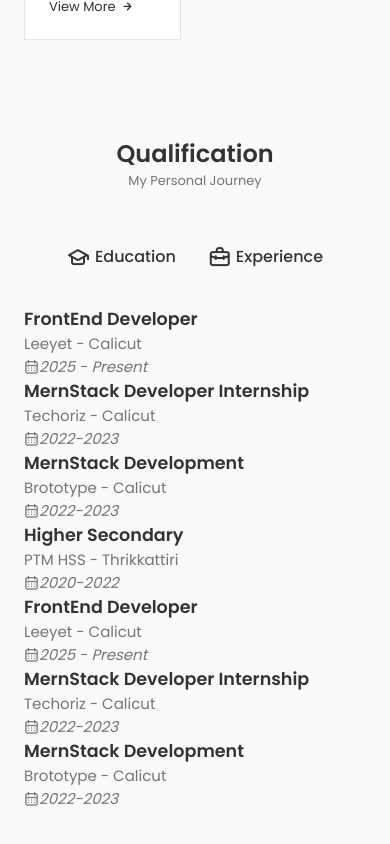
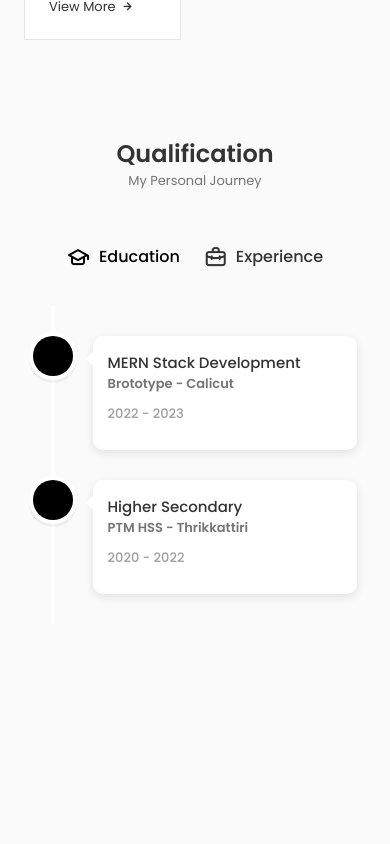
Before and after one commit to FidhaLatheef/Fidha-Portfolio, a React (Create React App) app: page / in a window 390 px wide. Shown: the part 2615-3459 px from the top of the page. After the commit the page ends 3351 px from the top, so only its background shows below. Built offline with nearby package versions, Linux system fonts and the light colour scheme.

Commit message:
qualification section design completed

```diff
--- a/package.json
+++ b/package.json
@@ -14,6 +14,7 @@
     "react-dom": "^18.3.1",
     "react-scripts": "5.0.1",
     "react-typing-effect": "^2.0.5",
+    "react-vertical-timeline-component": "^3.5.3",
     "web-vitals": "^2.1.4"
   },
   "scripts": {
--- a/src/components/Qualification/Qualification.jsx
+++ b/src/components/Qualification/Qualification.jsx
@@ -1,200 +1,106 @@
-import React from 'react'
-import "./qualification.css"
+import React, { useState } from 'react';
+import { VerticalTimeline, VerticalTimelineElement } from 'react-vertical-timeline-component';
+import 'react-vertical-timeline-component/style.min.css';
+import "./qualification.css";
 
 function Qualification() {
+  const [toggleState, setToggleState] = useState(1);
+
+  const toggleTab = (index) => {
+    setToggleState(index);
+  };
+
+  const educationData = [
+    {
+      title: "MERN Stack Development",
+      subtitle: "Brototype - Calicut",
+      date: "2022 - 2023",
+      // icon: "uil uil-graduation-cap",
+    },
+    {
+      title: "Higher Secondary",
+      subtitle: "PTM HSS - Thrikkattiri",
+      date: "2020 - 2022",
+      // icon: "uil uil-graduation-cap",
+    },
+  ];
+
+  const experienceData = [
+    {
+      title: "FrontEnd Developer",
+      subtitle: "Leeyet - Calicut",
+      date: "2025 - Present",
+      // icon: "uil uil-briefcase-alt",
+    },
+    {
+      title: "MERN Stack Developer Internship",
+      subtitle: "Techoriz - Calicut",
+      date: "2022 - 2023",
+      // icon: "uil uil-briefcase-alt",
+    },
+  ];
+
   return (
-    <section className="qualification section">
+    <section className="qualification section" id="qualification">
       <h2 className="section__title">Qualification</h2>
       <span className="section__subtitle">My Personal Journey</span>
 
       <div className="qualification__container container">
         <div className="qualification__tabs">
-  <div className="qualification__button qualification__active button--flex">
+          <div
+            className={toggleState === 1 ? "qualification__button qualification__active button--flex" : "qualification__button button--flex"}
+            onClick={() => toggleTab(1)}
+          >
             <i className="uil uil-graduation-cap qualification__icon"></i>
             <span className="qualification__text">Education</span>
           </div>
-  <div className="qualification__button button--flex">
+          <div
+            className={toggleState === 2 ? "qualification__button qualification__active button--flex" : "qualification__button button--flex"}
+            onClick={() => toggleTab(2)}
+          >
             <i className="uil uil-briefcase-alt qualification__icon"></i>
             <span className="qualification__text">Experience</span>
           </div>
         </div>
 
         <div className="qualification__sections">
-          <div className="qualification__content
-          qualification__content--active">
-            <div className="qualification__data">
+          {toggleState === 1 && (
+            <VerticalTimeline>
+              {educationData.map((item, index) => (
+                <VerticalTimelineElement
+                  key={index}
+                  className="vertical-timeline-element--education"
+                  date={item.date}
+                  iconStyle={{ background: 'var(--title-color-dark)', color: '#fff' }}
+                  icon={<i className={item.icon}></i>}
+                >
+                  <h3 className="vertical-timeline-element-title">{item.title}</h3>
+                  <h4 className="vertical-timeline-element-subtitle">{item.subtitle}</h4>
+                </VerticalTimelineElement>
+              ))}
+            </VerticalTimeline>
+          )}
 
-              <div>
-                <h3 className="qualification__title">
-                  FrontEnd Developer
-                </h3>
-                <span className="qualification__subtitle">
-                  Leeyet - Calicut
-                </span>
-                <div className="qualification__calendar">
-                  <i className="uil uil-calendar-alt">
-                    2025 - Present
-                  </i>
-                </div>
-              </div>
-
-              <div>
-                <span className="qualification__rounder"></span>
-                <span className="qualification__line"></span>
-              </div>
-
-            </div>
-
-            <div className="qualification__data">
-              <div></div>
-
-              <div>
-                <span className="qualification__rounder"></span>
-                <span className="qualification__line"></span>
-              </div>
-              <div>
-                <h3 className="qualification__title">
-                  MernStack Developer Internship
-                </h3>
-                <span className="qualification__subtitle">
-                  Techoriz - Calicut
-                </span>
-                <div className="qualification__calendar">
-                  <i className="uil uil-calendar-alt">
-                    2022-2023
-                  </i>
-                </div>
-              </div>
-
-
-
-            </div>
-
-            <div className="qualification__data">
-
-              <div>
-                <h3 className="qualification__title">
-                  MernStack Development
-                </h3>
-                <span className="qualification__subtitle">
-                  Brototype - Calicut
-                </span>
-                <div className="qualification__calendar">
-                  <i className="uil uil-calendar-alt">
-                    2022-2023
-                  </i>
-                </div>
-              </div>
-
-              <div>
-                <span className="qualification__rounder"></span>
-                <span className="qualification__line"></span>
-              </div>
-
-            </div>
-
-            <div className="qualification__data">
-              <div></div>
-
-              <div>
-                <span className="qualification__rounder"></span>
-                <span className="qualification__line"></span>
-              </div>
-              <div>
-                <h3 className="qualification__title">
-                  Higher Secondary
-                </h3>
-                <span className="qualification__subtitle">
-                  PTM HSS - Thrikkattiri
-                </span>
-                <div className="qualification__calendar">
-                  <i className="uil uil-calendar-alt">
-                    2020-2022
-                  </i>
-                </div>
-              </div>
-
-            </div>
-          </div>
-
-          <div className="qualification__content">
-            <div className="qualification__data">
-
-              <div>
-                <h3 className="qualification__title">
-                  FrontEnd Developer
-                </h3>
-                <span className="qualification__subtitle">
-                  Leeyet - Calicut
-                </span>
-                <div className="qualification__calendar">
-                  <i className="uil uil-calendar-alt">
-                    2025 - Present
-                  </i>
-                </div>
-              </div>
-
-              <div>
-                <span className="qualification__rounder"></span>
-                <span className="qualification__line"></span>
-              </div>
-
-            </div>
-
-            <div className="qualification__data">
-              <div></div>
-
-              <div>
-                <span className="qualification__rounder"></span>
-                <span className="qualification__line"></span>
-              </div>
-              <div>
-                <h3 className="qualification__title">
-                  MernStack Developer Internship
-                </h3>
-                <span className="qualification__subtitle">
-                  Techoriz - Calicut
-                </span>
-                <div className="qualification__calendar">
-                  <i className="uil uil-calendar-alt">
-                    2022-2023
-                  </i>
-                </div>
-              </div>
-
-
-
-            </div>
-
-            <div className="qualification__data">
-
-              <div>
-                <h3 className="qualification__title">
-                  MernStack Development
-                </h3>
-                <span className="qualification__subtitle">
-                  Brototype - Calicut
-                </span>
-                <div className="qualification__calendar">
-                  <i className="uil uil-calendar-alt">
-                    2022-2023
-                  </i>
-                </div>
-              </div>
-
-              <div>
-                <span className="qualification__rounder"></span>
-                <span className="qualification__line"></span>
-              </div>
-
-            </div>
-
-
-          </div>
+          {toggleState === 2 && (
+            <VerticalTimeline>
+              {experienceData.map((item, index) => (
+                <VerticalTimelineElement
+                  key={index}
+                  className="vertical-timeline-element--work"
+                  date={item.date}
+                  iconStyle={{ background: 'var(--title-color-dark)', color: '#fff' }}
+                  icon={<i className={item.icon}></i>}
+                >
+                  <h3 className="vertical-timeline-element-title">{item.title}</h3>
+                  <h4 className="vertical-timeline-element-subtitle">{item.subtitle}</h4>
+                </VerticalTimelineElement>
+              ))}
+            </VerticalTimeline>
+          )}
         </div>
       </div>
     </section>
-  )
+  );
 }
 
-export default Qualification
+export default Qualification;
--- a/src/components/Qualification/qualification.css
+++ b/src/components/Qualification/qualification.css
@@ -1,23 +1,114 @@
 .qualification__container {
     max-width: 768px;
+    margin: 0 auto;
 }
+
 .qualification__tabs {
     display: flex;
     justify-content: center;
-    margin-bottom: var(--mb-2);
+    margin-bottom: 2rem;
 }
+
 .qualification__button {
-    font-size: var(--h3-font-size);
-    font-weight: var(--font-medium);
+    font-size: 1.25rem;
+    font-weight: 500;
     color: var(--title-color);
-    margin: 0 var(--mb-1);
+    margin: 0 1rem;
     cursor: pointer;
+    transition: color 0.3s ease;
 }
+
 .qualification__button:hover {
     color: var(--title-color-dark);
 }
+
 .qualification__icon {
     font-size: 1.5rem;
-    font-style: normal;
-    margin-right: var(--mb-0-25);
+    margin-right: 0.5rem;
 }
+
+.qualification__active {
+    color: var(--title-color-dark);
+}
+
+.qualification__sections {
+    margin-top: 2rem;
+}
+
+/* Timeline Customization */
+.vertical-timeline-element--education .vertical-timeline-element-content {
+    background: var(--container-color);
+    box-shadow: 0 3px 10px rgba(0, 0, 0, 0.1);
+    border-radius: 10px;
+}
+
+.vertical-timeline-element--work .vertical-timeline-element-content {
+    background: var(--container-color);
+    box-shadow: 0 3px 10px rgba(0, 0, 0, 0.1);
+    border-radius: 10px;
+}
+
+.vertical-timeline-element-title {
+    font-size: 1.1rem;
+    font-weight: 500;
+    color: var(--title-color);
+}
+
+.vertical-timeline-element-subtitle {
+    font-size: 0.875rem;
+    color: var(--text-color-light);
+}
+
+/* Responsive Design */
+@media screen and (max-width: 992px) {
+    .qualification__container {
+        margin-left: auto;
+        margin-right: auto;
+    }
+}
+
+@media screen and (max-width: 768px) {
+    .qualification__container {
+        margin-left: 1.5rem;
+        margin-right: 1.5rem;
+    }
+    .qualification__text {
+        font-size: var(--h3-font-size);
+    }
+
+    .vertical-timeline-element-title {
+        font-size: var(--normal-font-size);
+    }
+
+    .vertical-timeline-element-subtitle {
+        font-size: var(--small-font-size);
+    }
+}
+
+@media screen and (max-width: 576px) {
+    .qualification__sections {
+        grid-template-columns: initial;
+    }
+
+    .qualification__button {
+        margin: 0 0.75rem;
+    }
+
+    .qualification__text {
+        font-size: var(--h3-font-size);
+    }
+
+    .vertical-timeline-element-title {
+        font-size: var(--normal-font-size);
+    }
+
+    .vertical-timeline-element-subtitle {
+        font-size: var(--small-font-size);
+    }
+}
+
+@media screen and (max-width: 350px) {
+    .qualification__data {
+        gap: 0.5rem;
+    }
+}
```
Also changed, not shown: 1 other file (tests, documents, lock files or other folders). Lines whose indentation alone changed are shown as unchanged.
